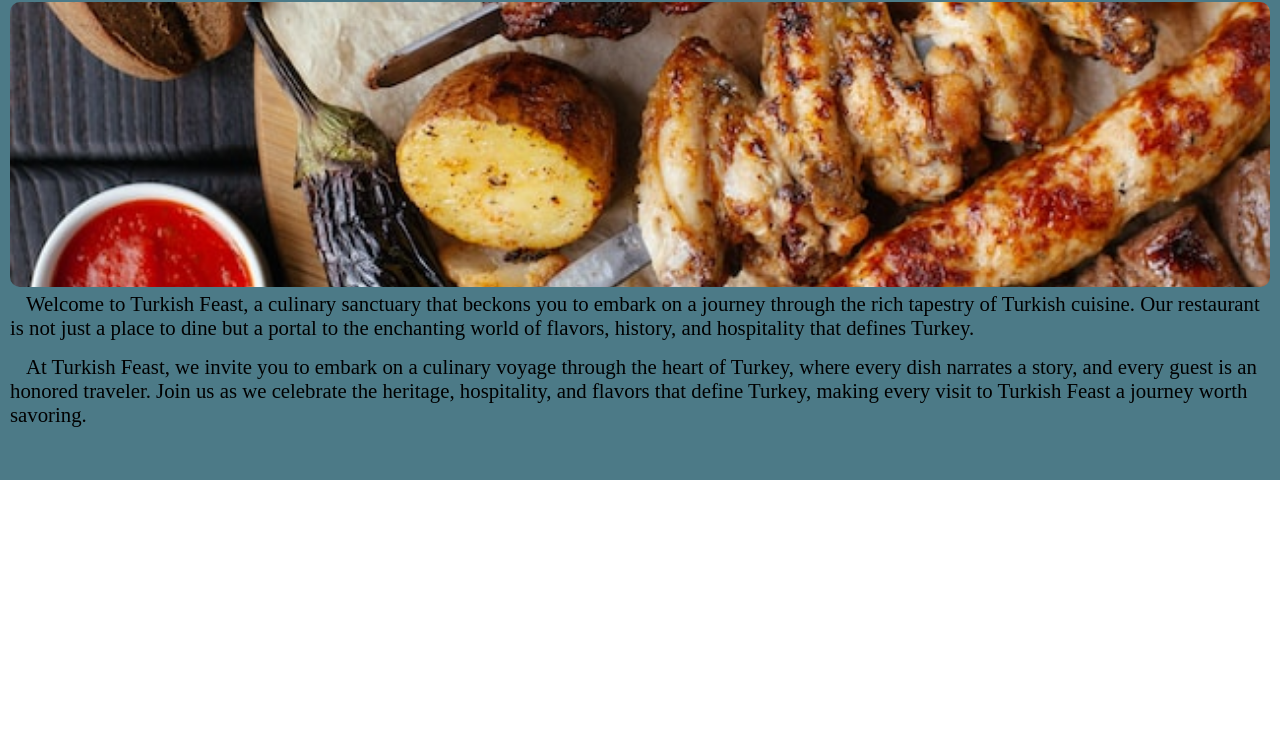
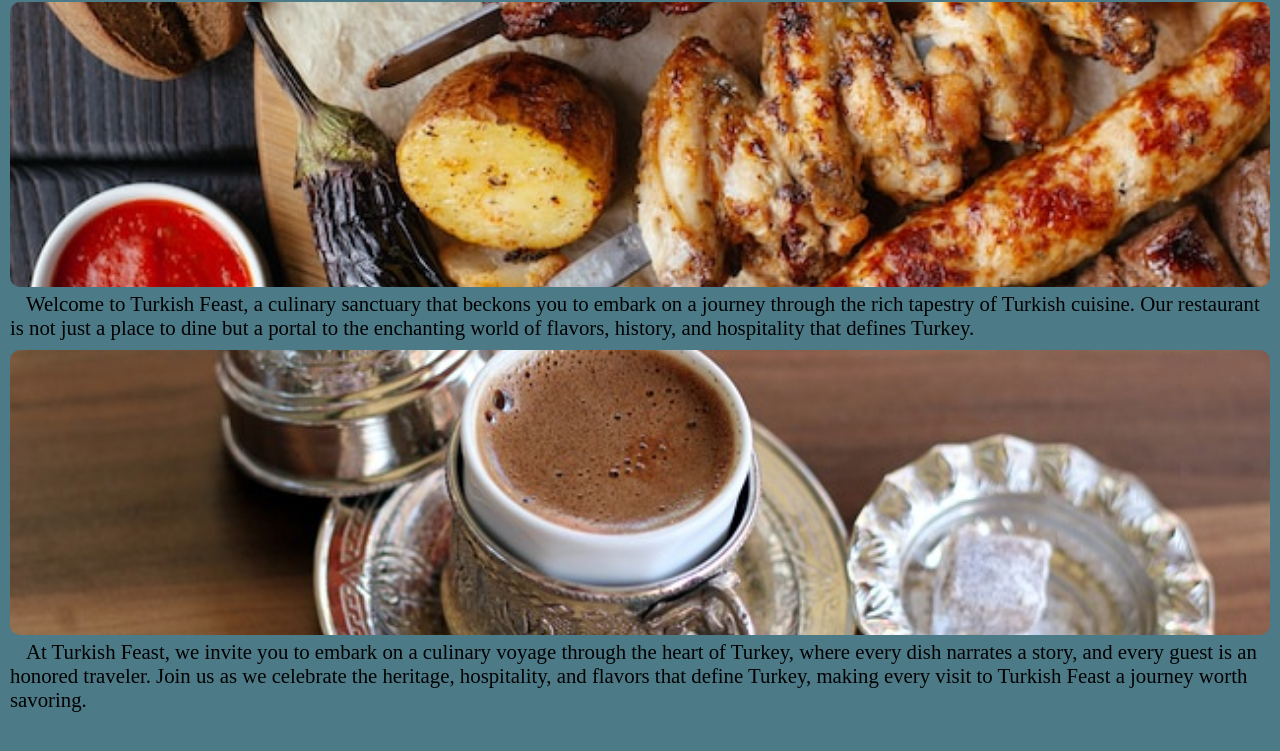
Before and after one commit to oguzhanakca/pp1-restaurant, a plain HTML site: page index.html in a window 1280 px wide. Shown: the part 51-802 px from the top of the page. Drawn offline with Linux system fonts and the light colour scheme.

Commit message:
epilogue img added

```diff
--- a/assets/css/style.css
+++ b/assets/css/style.css
@@ -76,6 +76,8 @@ main {
 #title-img {
   background: url("../images/grilled-meat-and-vegetable-on-the-table.jpg")
     no-repeat center center/cover;
+}
+.history-img {
   width: 100%;
   height: 285px;
   border-radius: 10px;
@@ -84,4 +86,8 @@ main {
   padding-top: 5px;
   font-size: 1.3rem;
   text-indent: 1rem;
+  line-height: 1.5rem;
 }
+#epilogue-img {
+  background: url("../images/turkish-coffee.jpg") no-repeat center center/cover;
+}
--- a/index.html
+++ b/index.html
@@ -43,7 +43,7 @@
     <main>
       <section id="restaurant-history">
         <div id="history-title">
-          <div id="title-img"></div>
+          <div id="title-img" class="history-img"></div>
           <p>
             Welcome to Turkish Feast, a culinary sanctuary that beckons you to
             embark on a journey through the rich tapestry of Turkish cuisine.
@@ -53,7 +53,7 @@
           </p>
         </div>
         <div id="history-epilogue">
-          <div id="epilogue-img"></div>
+          <div id="epilogue-img" class="history-img"></div>
           <p>
             At Turkish Feast, we invite you to embark on a culinary voyage
             through the heart of Turkey, where every dish narrates a story, and
```
Also changed, not shown: assets/images/turkish-coffee.jpg (added).
